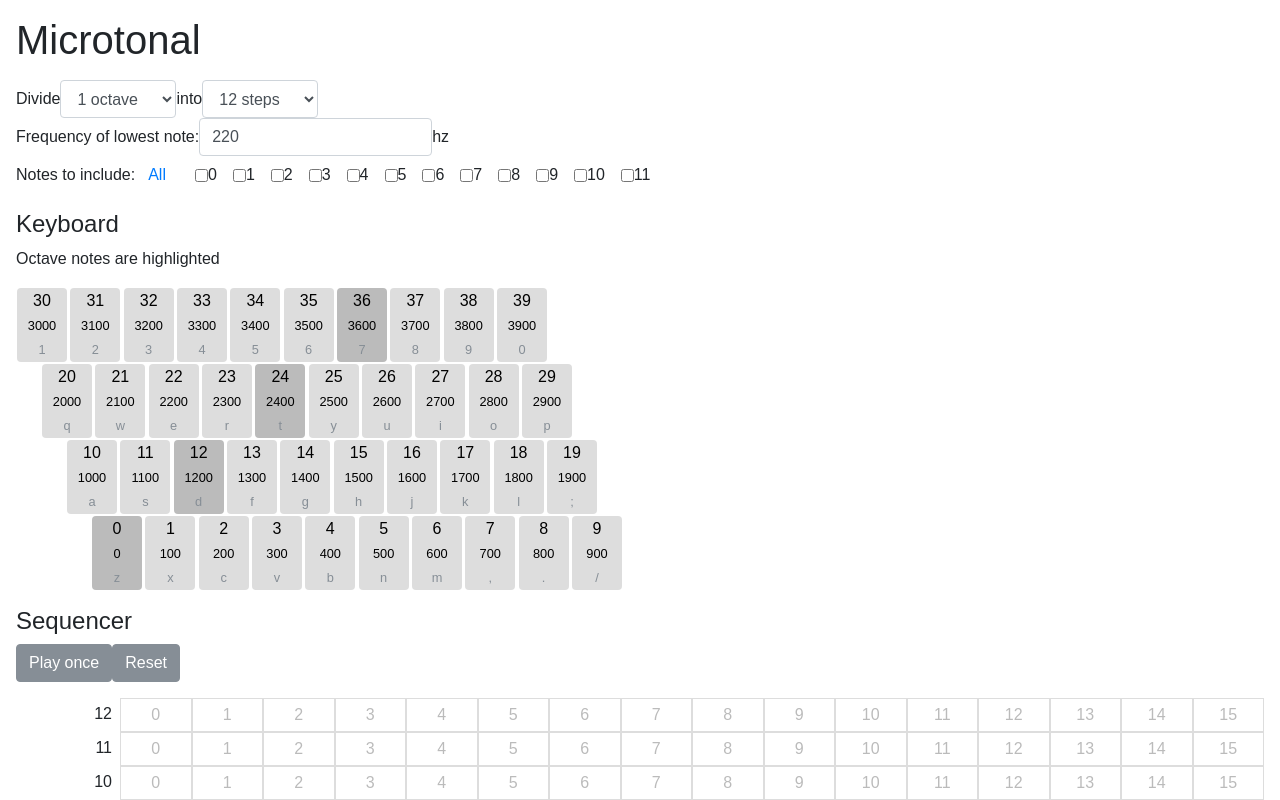
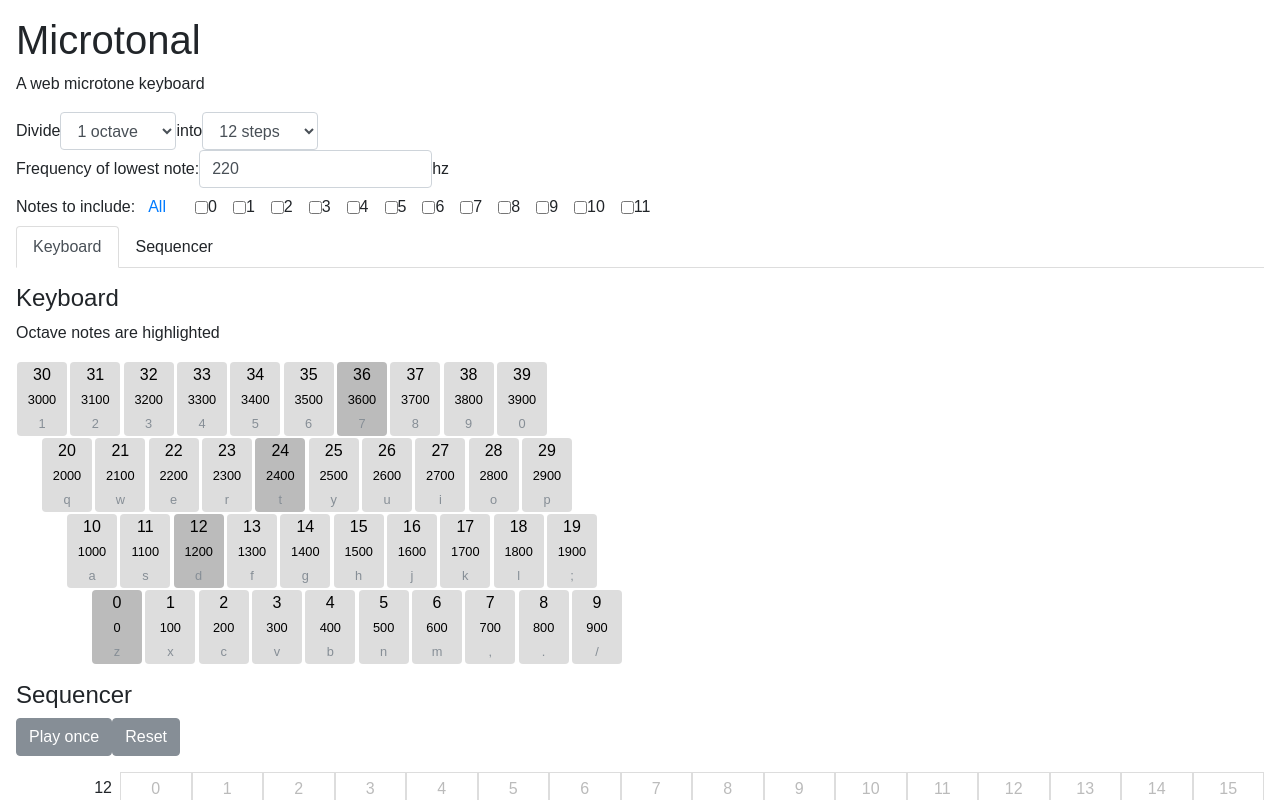
Before and after one commit to kevinsqi/microharmonic, a React (Create React App) app: page / in a window 1280 px wide. Shown: the top 800 px of the page. Built offline with nearby package versions, Linux system fonts and the light colour scheme.

Commit message:
WIP tab UI

```diff
--- a/src/App.js
+++ b/src/App.js
@@ -72,6 +72,7 @@ class App extends Component {
     return (
       <div className="m-3">
         <h1>Microtonal</h1>
+        <div>A web microtone keyboard</div>
 
         <div className="mt-3">
           <Settings
@@ -79,6 +80,15 @@ class App extends Component {
             setConfig={this.setConfig}
           />
         </div>
+
+        <ul className="nav nav-tabs">
+          <li className="nav-item">
+            <a className="nav-link active">Keyboard</a>
+          </li>
+          <li className="nav-item">
+            <a className="nav-link">Sequencer</a>
+          </li>
+        </ul>
 
         <div className="mt-3">
           <h2 className="h4">Keyboard</h2>
```
